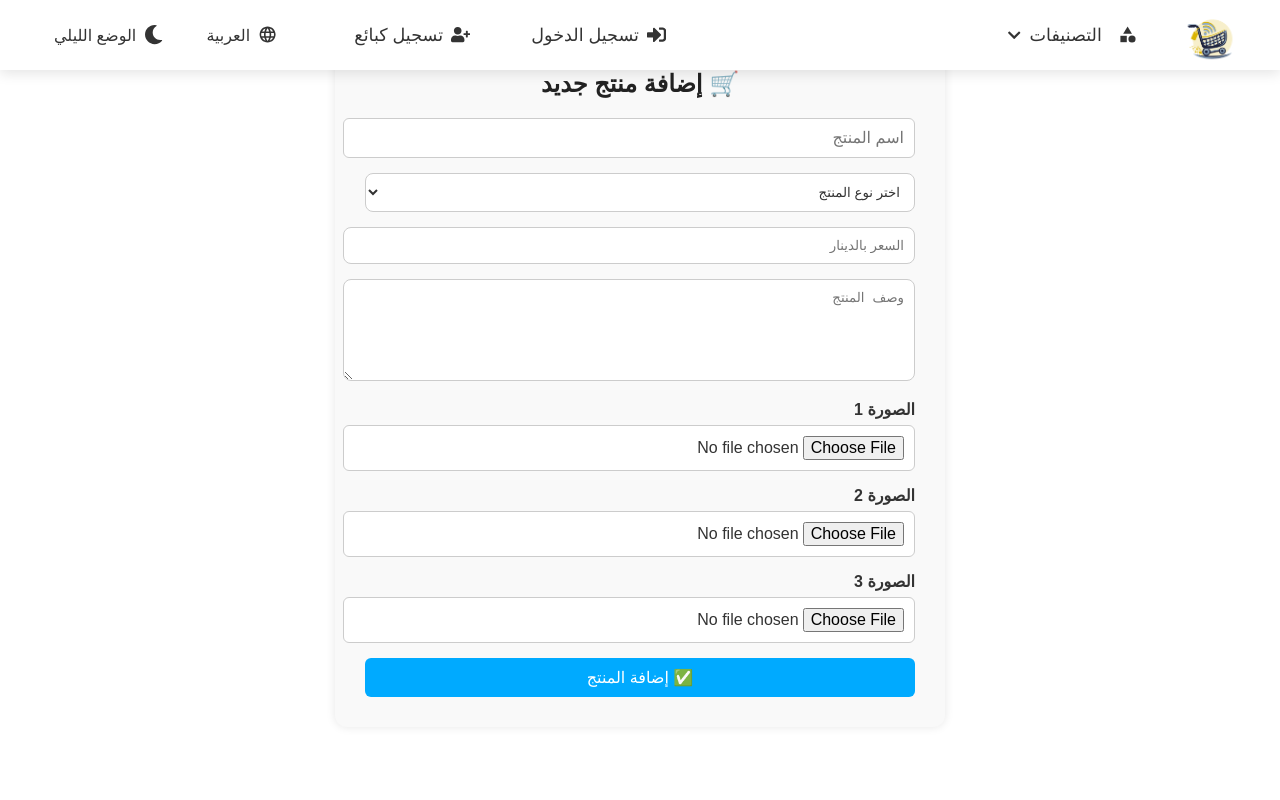
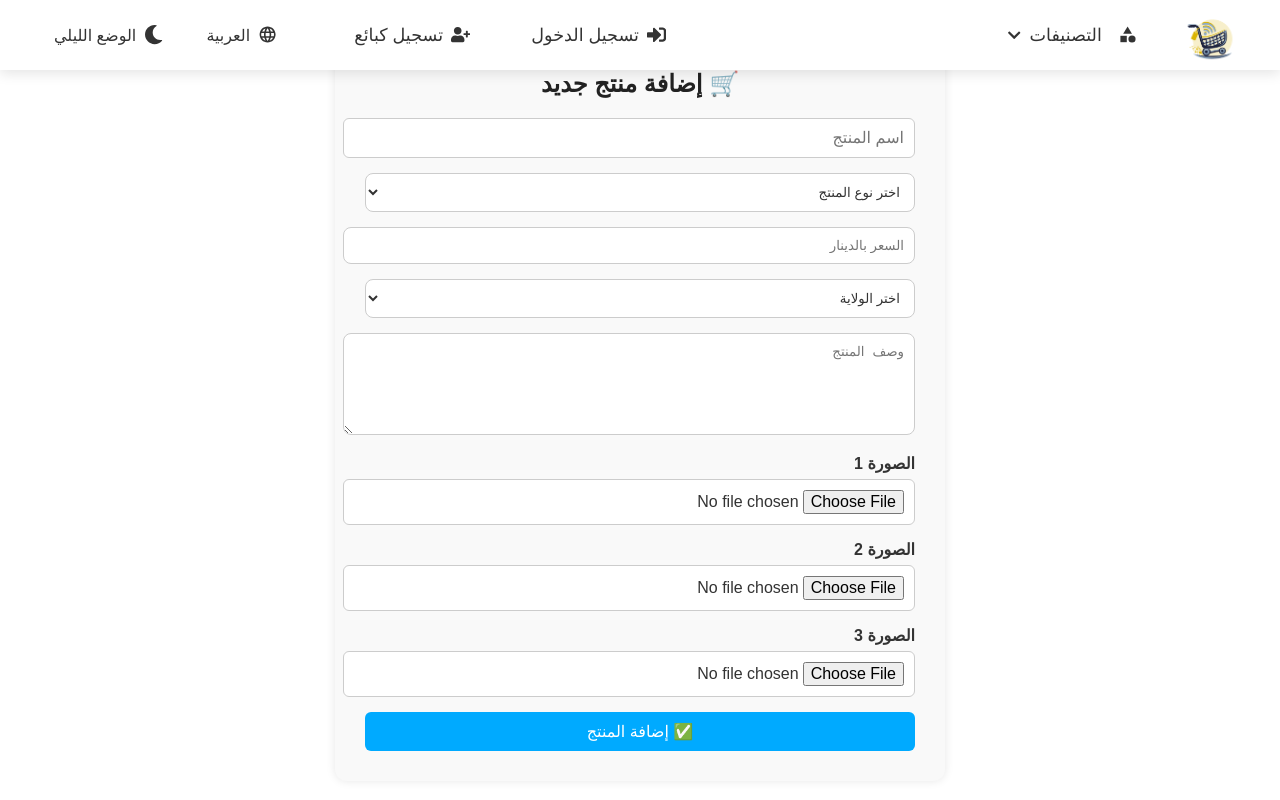
Before and after one commit to moussaabou/USEDSHOP, a React (Create React App) app: page /add-product in a window 1280 px wide. Shown: the top 800 px of the page. Built offline with nearby package versions, Linux system fonts and the light colour scheme.

Commit message:
commit - UsedShop full project

```diff
--- a/src/pages/AddProductPage.js
+++ b/src/pages/AddProductPage.js
@@ -10,6 +10,7 @@ function AddProductPage() {
   const [imagePreviews, setImagePreviews] = useState([null, null, null]);
   const [images, setImages] = useState([null, null, null]);
   const [loading, setLoading] = useState(false);
+  const [wilaya, setWilaya] = useState('');
 
   const navigate = useNavigate();
   const sellerId = localStorage.getItem('userId');
@@ -43,6 +44,7 @@ function AddProductPage() {
     formData.append('category', category);
     formData.append('price', price);
     formData.append('seller_id', sellerId);
+    formData.append('wilaya', wilaya);
     images.forEach((img, i) => img && formData.append(`image${i + 1}`, img));
 
     try {
@@ -100,6 +102,72 @@ function AddProductPage() {
             required
           />
 
+          <select
+            value={wilaya}
+            onChange={(e) => setWilaya(e.target.value)}
+            required
+          >
+            <option value="">اختر الولاية</option>
+            <option value="أدرار">أدرار</option>
+            <option value="الشلف">الشلف</option>
+            <option value="الأغواط">الأغواط</option>
+            <option value="أم البواقي">أم البواقي</option>
+            <option value="باتنة">باتنة</option>
+            <option value="بجاية">بجاية</option>
+            <option value="بسكرة">بسكرة</option>
+            <option value="بشار">بشار</option>
+            <option value="البليدة">البليدة</option>
+            <option value="البويرة">البويرة</option>
+            <option value="تمنراست">تمنراست</option>
+            <option value="تبسة">تبسة</option>
+            <option value="تلمسان">تلمسان</option>
+            <option value="تيارت">تيارت</option>
+            <option value="تيزي وزو">تيزي وزو</option>
+            <option value="الجزائر">الجزائر</option>
+            <option value="الجلفة">الجلفة</option>
+            <option value="جيجل">جيجل</option>
+            <option value="سطيف">سطيف</option>
+            <option value="سعيدة">سعيدة</option>
+            <option value="سكيكدة">سكيكدة</option>
+            <option value="سيدي بلعباس">سيدي بلعباس</option>
+            <option value="عنابة">عنابة</option>
+            <option value="قالمة">قالمة</option>
+            <option value="قسنطينة">قسنطينة</option>
+            <option value="المدية">المدية</option>
+            <option value="مستغانم">مستغانم</option>
+            <option value="المسيلة">المسيلة</option>
+            <option value="معسكر">معسكر</option>
+            <option value="ورقلة">ورقلة</option>
+            <option value="وهران">وهران</option>
+            <option value="البيض">البيض</option>
+            <option value="إليزي">إليزي</option>
+            <option value="برج بوعريريج">برج بوعريريج</option>
+            <option value="بومرداس">بومرداس</option>
+            <option value="الطارف">الطارف</option>
+            <option value="تندوف">تندوف</option>
+            <option value="تيسمسيلت">تيسمسيلت</option>
+            <option value="الوادي">الوادي</option>
+            <option value="خنشلة">خنشلة</option>
+            <option value="سوق أهراس">سوق أهراس</option>
+            <option value="تيبازة">تيبازة</option>
+            <option value="ميلة">ميلة</option>
+            <option value="عين الدفلى">عين الدفلى</option>
+            <option value="النعامة">النعامة</option>
+            <option value="عين تموشنت">عين تموشنت</option>
+            <option value="غرداية">غرداية</option>
+            <option value="غليزان">غليزان</option>
+            <option value="تميمون">تميمون</option>
+            <option value="برج باجي مختار">برج باجي مختار</option>
+            <option value="أولاد جلال">أولاد جلال</option>
+            <option value="بني عباس">بني عباس</option>
+            <option value="عين صالح">عين صالح</option>
+            <option value="عين قزام">عين قزام</option>
+            <option value="تقرت">تقرت</option>
+            <option value="جانت">جانت</option>
+            <option value="المغير">المغير</option>
+            <option value="المنيعة">المنيعة</option>
+          </select>
+
           <textarea
             placeholder="وصف المنتج"
             value={description}
```
